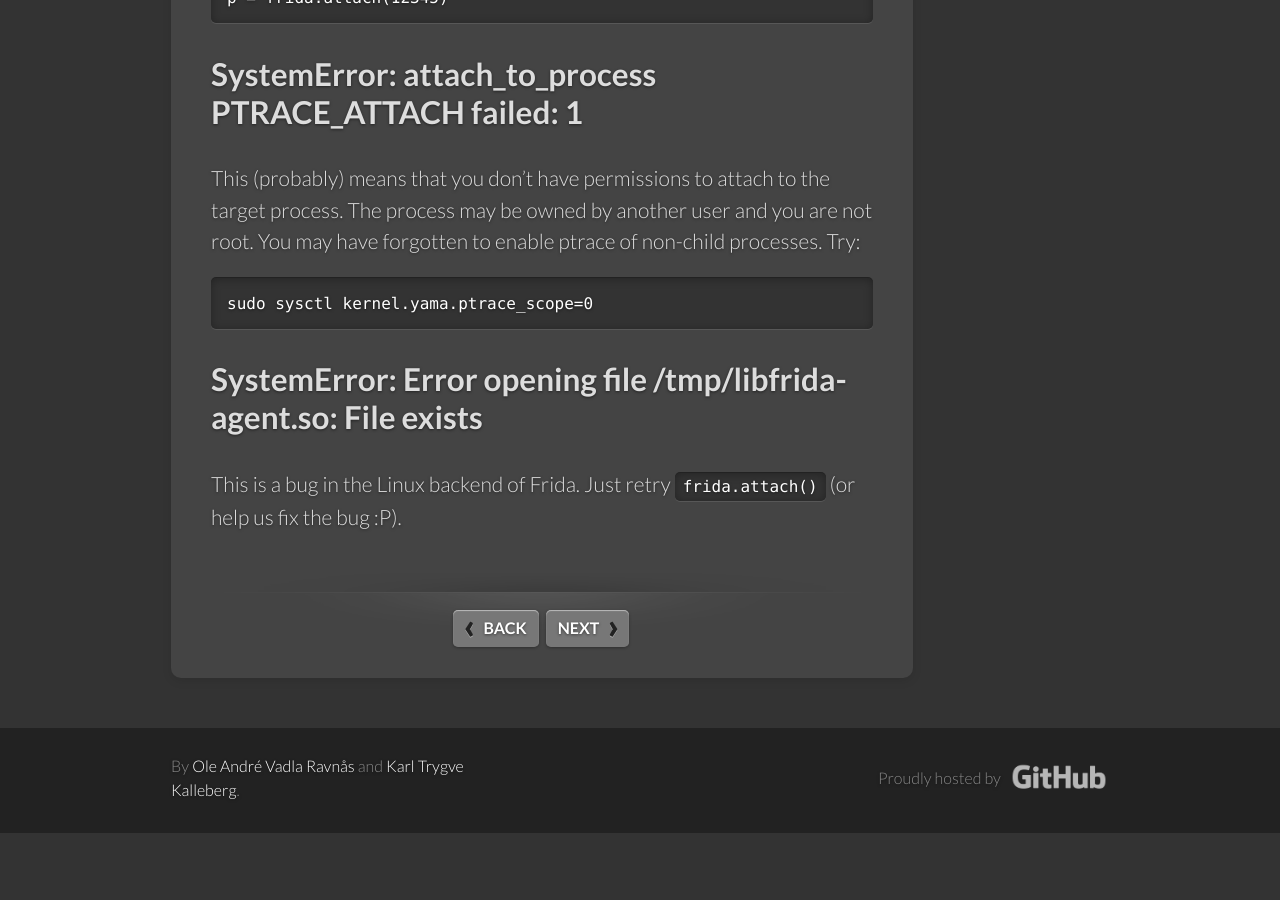
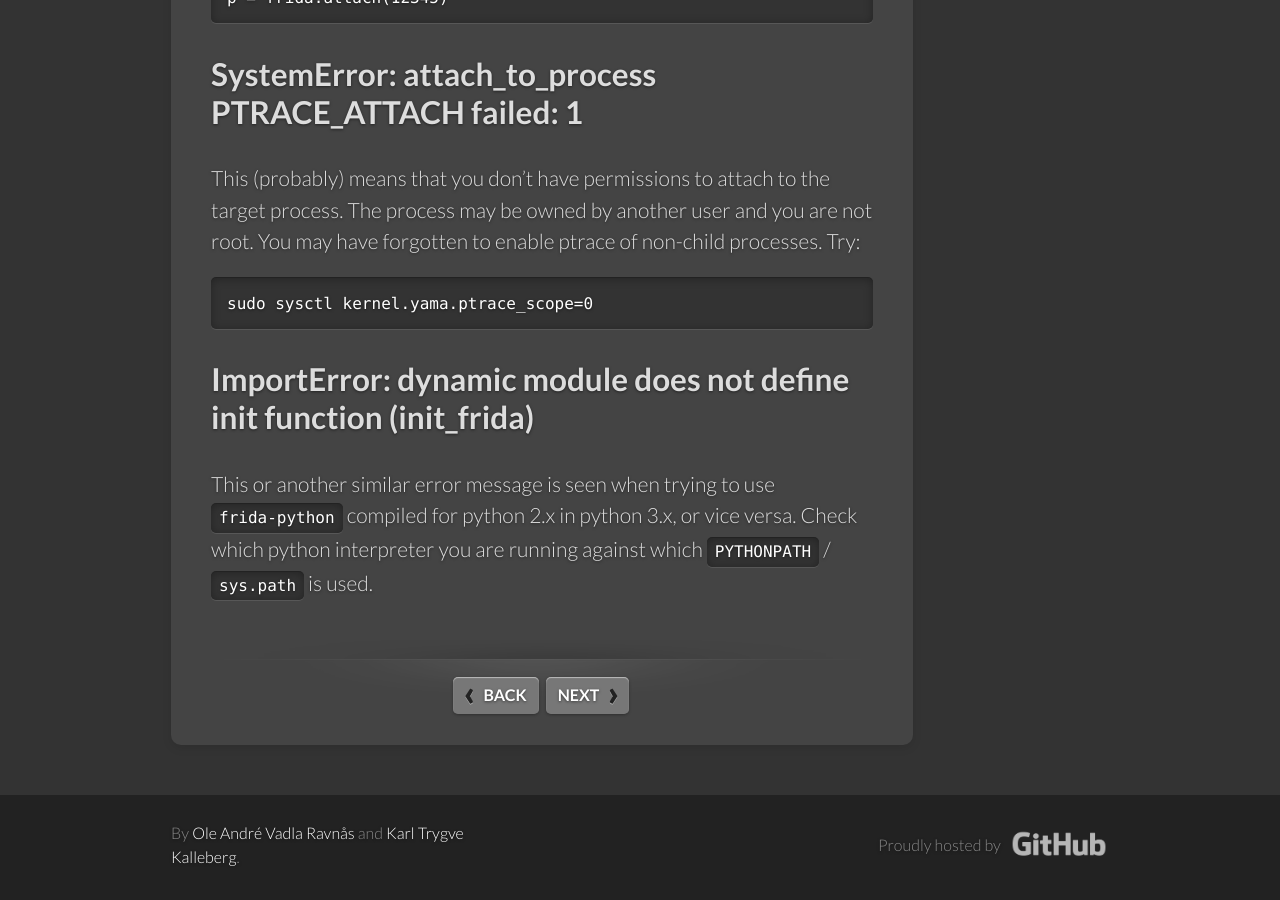
Before and after one commit to frida/frida-website, a Jekyll site: the page built from docs/troubleshooting.md, in a window 1280 px wide and 900 px high, scrolled down 1510 px. Built offline with Jekyll 4.4.1, drawn with Linux system fonts in a browser that asks for light colours; some web fonts are replaced; before the commit the page ends 2343 px from its top, so only the background shows below that; some of the changed text lies outside the part shown.

Commit message:
Add a couple of recurring gotchas to the documentation

```diff
--- a/docs/troubleshooting.md
+++ b/docs/troubleshooting.md
@@ -57,7 +57,8 @@ have forgotten to enable ptrace of non-child processes. Try:
 sudo sysctl kernel.yama.ptrace_scope=0
 {% endhighlight %}
 
-## SystemError: Error opening file /tmp/libfrida-agent.so: File exists
+## ImportError: dynamic module does not define init function (init_frida)
 
-This is a bug in the Linux backend of Frida. Just retry `frida.attach()` (or
-help us fix the bug :P).
+This or another similar error message is seen when trying to use `frida-python`
+compiled for python 2.x in python 3.x, or vice versa. Check which python
+interpreter you are running against which `PYTHONPATH` / `sys.path` is used.
```
Also changed, not shown: other parts of docs/troubleshooting.md (+2 -2 lines), docs/javascript-api.md (+7 -1 lines).
